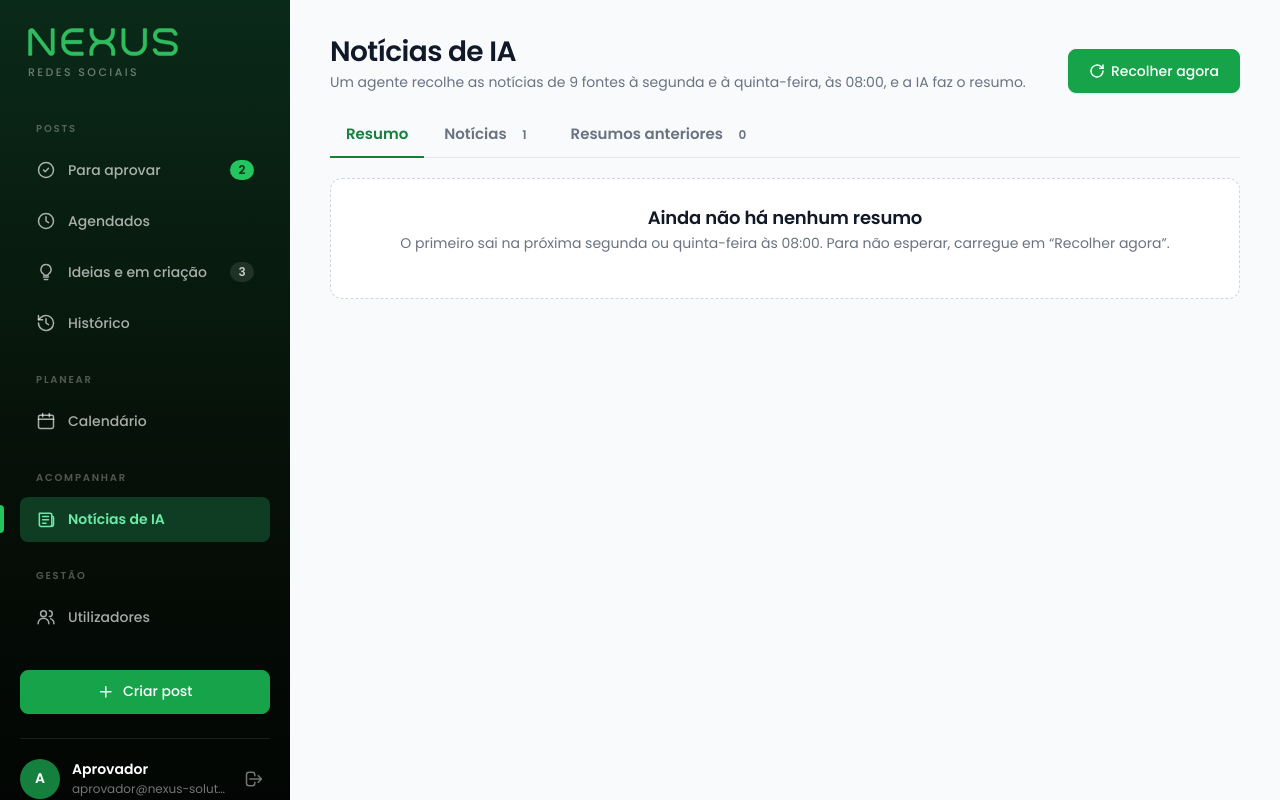
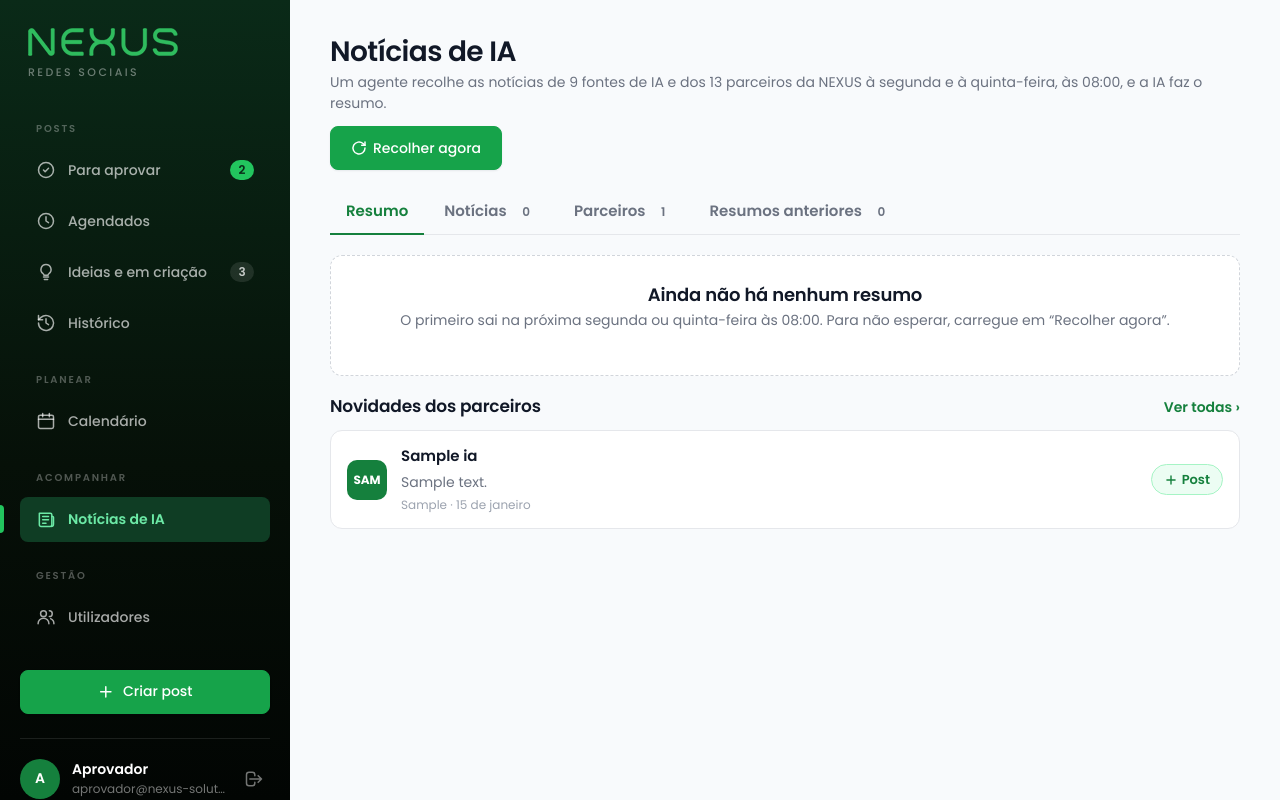
Before and after one commit to Nexus-Developer1/Nexus-Redes-Sociais, a Laravel app: page /noticias-ia in a window 1280 px wide. Run offline with Laravel 12, Linux system fonts and the light colour scheme; a user stored in the database is signed in; data comes from the database, SQL or seed files in the repository; tables that the repository leaves empty hold one stand-in row (values such as "Sample post").

Commit message:
Notícias de IA: separador com as notícias dos parceiros da NEXUS
As 13 marcas parceiras (AMD, Intel, NVIDIA, Supermicro, Micron, Microsoft,
VMware, DataCore, Open-E, Altaro, Riello UPS, Netgear, Ubiquiti) passam a ter
as notícias recolhidas com as outras, num separador "Parceiros" com filtro por
marca, logótipos e "Post" em cada notícia. No Resumo, a faixa "Novidades dos
parceiros". Não entram no resumo da IA. As marcas sem RSS vão pelo Google
Notícias.

Co-Authored-By: Claude Opus 5.5 <noreply@anthropic.com>

```diff
--- a/painel-laravel/app/Http/Controllers/NoticiasIaController.php
+++ b/painel-laravel/app/Http/Controllers/NoticiasIaController.php
@@ -11,12 +11,12 @@ use Illuminate\Support\Facades\Cache;
 use Illuminate\View\View;
 
 /**
- * Página "Notícias de IA", em três separadores: o resumo (o último ou um anterior), todas as notícias recolhidas
- * (com filtro por fonte) e os resumos anteriores.
+ * Página "Notícias de IA", em quatro separadores: o resumo (o último ou um anterior), todas as notícias de IA recolhidas
+ * (com filtro por fonte), as notícias dos parceiros tecnológicos da NEXUS (com filtro por marca) e os resumos anteriores.
  */
 class NoticiasIaController extends Controller
 {
-    public const SEPARADORES = ['resumo', 'noticias', 'anteriores'];
+    public const SEPARADORES = ['resumo', 'noticias', 'parceiros', 'anteriores'];
 
     public function index(Request $request): View
     {
@@ -24,17 +24,30 @@ class NoticiasIaController extends Controller
         $resumos = ResumoIa::latest('fim')->limit(30)->get(['id', 'inicio', 'fim', 'conteudo', 'n_noticias', 'created_at']);
         $resumo = $request->filled('resumo') ? ResumoIa::find((int) $request->query('resumo')) : $resumos->first();
 
-        $porFonte = NoticiaIa::selectRaw('fonte, count(*) as n')->groupBy('fonte')->orderBy('fonte')->pluck('n', 'fonte');
+        $porFonte = NoticiaIa::deIa()->selectRaw('fonte, count(*) as n')->groupBy('fonte')->orderBy('fonte')->pluck('n', 'fonte');
         $fonte = $porFonte->has($request->query('fonte')) ? $request->query('fonte') : null;
         $procura = mb_substr(trim((string) $request->query('q')), 0, 80);
         $noticias = $ver === 'noticias'
-            ? NoticiaIa::when($fonte, fn ($q) => $q->where('fonte', $fonte))
+            ? NoticiaIa::deIa()->when($fonte, fn ($q) => $q->where('fonte', $fonte))
                 ->when($procura !== '', fn ($q) => $q->where(fn ($q) => $q->where('titulo', 'like', '%'.$procura.'%')
                     ->orWhere('descricao', 'like', '%'.$procura.'%')))
                 ->orderByDesc('publicada_em')->simplePaginate(40)->withQueryString()
             : collect();
 
         $noticiasDoResumo = $resumo?->noticias() ?? collect();
+
+        // Parceiros: as marcas da configuração (pela ordem de lá, mesmo sem notícias) e o número de notícias de cada uma
+        $contagem = NoticiaIa::deParceiros()->selectRaw('fonte, count(*) as n')->groupBy('fonte')->pluck('n', 'fonte');
+        $marcas = collect(array_keys((array) config('ia.fontes_parceiros')))->mapWithKeys(fn ($m) => [$m => (int) ($contagem[$m] ?? 0)]);
+        $marca = $marcas->has($request->query('marca')) ? $request->query('marca') : null;
+        $parceiros = $ver === 'parceiros'
+            ? NoticiaIa::deParceiros()->when($marca, fn ($q) => $q->where('fonte', $marca))
+                ->orderByDesc('publicada_em')->simplePaginate(30)->withQueryString()
+            : collect();
+        // no resumo: a novidade mais recente de cada parceiro (até 6 marcas), numa faixa
+        $novidades = $ver === 'resumo'
+            ? NoticiaIa::deParceiros()->orderByDesc('publicada_em')->limit(60)->get()->unique('fonte')->take(6)->values()
+            : collect();
 
         return view('painel.noticias', [
             'ver' => $ver,
@@ -48,6 +61,11 @@ class NoticiasIaController extends Controller
             'procura' => $procura,
             'totalNoticias' => $porFonte->sum(),
             'fontes' => count((array) config('ia.fontes_noticias')),
+            'marcas' => $marcas,
+            'marca' => $marca,
+            'parceiros' => $parceiros,
+            'totalParceiros' => $contagem->sum(),
+            'novidades' => $novidades,
             'aTrabalhar' => Cache::has(NoticiasIaCommand::A_TRABALHAR) || Cache::has(NoticiasIaCommand::PEDIDO),
         ]);
     }
--- a/painel-laravel/app/Models/NoticiaIa.php
+++ b/painel-laravel/app/Models/NoticiaIa.php
@@ -4,15 +4,28 @@ namespace App\Models;
 
 use Illuminate\Database\Eloquent\Model;
 
-/** Uma notícia sobre IA recolhida de um feed (RSS/Atom). O texto vem de fora: só se mostra como texto. */
+/**
+ * Uma notícia recolhida de um feed (RSS/Atom): de IA ou de um parceiro tecnológico da NEXUS (`parceiro`, e então
+ * `fonte` = a marca). O texto vem de fora: só se mostra como texto.
+ */
 class NoticiaIa extends Model
 {
     protected $table = 'noticias_ia';
 
-    protected $fillable = ['fonte', 'titulo', 'link', 'descricao', 'publicada_em'];
+    protected $fillable = ['fonte', 'titulo', 'link', 'descricao', 'publicada_em', 'parceiro'];
 
     protected function casts(): array
     {
-        return ['publicada_em' => 'datetime'];
+        return ['publicada_em' => 'datetime', 'parceiro' => 'boolean'];
+    }
+
+    public function scopeDeIa($q)
+    {
+        return $q->where('parceiro', false);
+    }
+
+    public function scopeDeParceiros($q)
+    {
+        return $q->where('parceiro', true);
     }
 }
--- a/painel-laravel/config/ia.php
+++ b/painel-laravel/config/ia.php
@@ -36,4 +36,26 @@ return [
         'The Verge' => 'https://www.theverge.com/rss/ai-artificial-intelligence/index.xml',
         'MIT Technology Review' => 'https://www.technologyreview.com/topic/artificial-intelligence/feed',
     ],
+
+    // Parceiros tecnológicos da NEXUS (separador "Parceiros" da mesma página): marca => feed. Testados a 24 nov.
+    // Intel, Netgear, Ubiquiti e Micron não têm RSS que funcione (a Intel recusa pedidos automáticos): vão pelo
+    // Google Notícias (Intel, Micron e Ubiquiti só com páginas do site oficial). A Altaro é da Hornetsecurity (o blog passou para lá).
+    'fontes_parceiros' => [
+        'AMD' => 'https://ir.amd.com/news-events/press-releases/rss',
+        'Intel' => 'https://news.google.com/rss/search?hl=en-US&gl=US&ceid=US:en&q=site:intel.com+newsroom+when:30d',
+        'NVIDIA' => 'https://nvidianews.nvidia.com/releases.xml',
+        'Supermicro' => 'https://ir.supermicro.com/rss/pressrelease.aspx',
+        // Micron: só os comunicados oficiais (o site todo traz ofertas de emprego)
+        'Micron' => 'https://news.google.com/rss/search?hl=en-US&gl=US&ceid=US:en&q=site:investors.micron.com+when:30d',
+        'Microsoft' => 'https://blogs.microsoft.com/feed/',
+        'VMware' => 'https://blogs.vmware.com/feed',
+        'DataCore' => 'https://www.datacore.com/feed/',
+        'Open-E' => 'https://www.open-e.com/blog/feed/',
+        'Altaro' => 'https://www.hornetsecurity.com/en/feed/',
+        'Riello UPS' => 'https://www.riello-ups.com/feed/',
+        // Netgear: o site só dá páginas de produto, por isso vão as notícias de lançamentos (de outros sites)
+        'Netgear' => 'https://news.google.com/rss/search?hl=en-US&gl=US&ceid=US:en&q=NETGEAR+(launches+OR+introduces+OR+unveils)+when:30d',
+        // Ubiquiti: o blog oficial e as versões de software / avisos de segurança (sem o fórum)
+        'Ubiquiti' => 'https://news.google.com/rss/search?hl=en-US&gl=US&ceid=US:en&q=site:blog.ui.com+OR+site:community.ui.com/releases+when:30d',
+    ],
 ];
--- a/painel-laravel/public/css/painel.css
+++ b/painel-laravel/public/css/painel.css
@@ -837,3 +837,22 @@ a.resumo-item:hover { border-color: var(--verde-300); color: inherit; }
 .pedido-ia-texto b { font-weight: 600; color: var(--texto-forte); }
 .pedido-ia-texto small { font-size: .8125rem; color: var(--texto-fraco); }
 .pedido-ia-erro { margin-top: 4px; font-size: .8125rem; color: var(--perigo-600); }
+
+/* Notícias de IA → "Parceiros": uma etiqueta por marca (com o logótipo) e cada notícia com "Post" à direita */
+.marcas-filtro { display: flex; flex-wrap: wrap; gap: 8px; }
+.marcas-filtro a { display: inline-flex; align-items: center; gap: 6px; padding: 6px 12px; border-radius: 999px; border: 1px solid var(--borda);
+  background: var(--superficie); color: var(--texto-medio); font-size: .875rem; font-weight: 600; text-decoration: none; }
+.marcas-filtro a:hover { border-color: var(--verde-200); color: var(--texto-forte); }
+.marcas-filtro a[aria-current] { border-color: var(--verde-600); background: var(--verde-50); color: var(--verde-600); }
+.marcas-filtro img { border-radius: 4px; object-fit: contain; }
+.marcas-filtro a span { padding: 0 6px; border-radius: 999px; background: var(--fundo); font-size: .75rem; color: var(--texto-medio); }
+.noticia-parceiro { align-items: center; }
+.noticia-parceiro .noticia-texto { flex: 1; }
+.noticia-parceiro .noticia-texto a { text-decoration: none; }
+.noticia-parceiro .noticia-texto a:hover b { color: var(--verde-600); text-decoration: underline; }
+.noticia-parceiro:hover .noticia-texto b { color: var(--texto-forte); }
+.noticia-parceiro form { flex: none; margin: 0; }
+.novidades-parceiros { display: flex; flex-direction: column; gap: 12px; }
+.novidades-topo { display: flex; align-items: baseline; justify-content: space-between; gap: 12px; }
+.novidades-topo h3 { margin: 0; font-size: 1.0625rem; }
+.novidades-topo a { font-size: .875rem; font-weight: 600; color: var(--verde-600); text-decoration: none; }
--- /dev/null
+++ b/painel-laravel/resources/views/painel/noticia-parceiro.blade.php
@@ -0,0 +1,20 @@
+{{-- Uma notícia de um parceiro tecnológico (separador "Parceiros" das Notícias de IA): ligação para a fonte e
+     "Pedir um post" (um pedido normal à IA: fica em "Para aprovar", nada sai sem aprovação). O texto vem de fora: só como texto. --}}
+<article class="noticia-cartao noticia-parceiro">
+    @if ($u = $logo($n->fonte))
+        <img class="noticia-logo" src="{{ $u }}" alt="" width="40" height="40" loading="lazy">
+    @else
+        <span class="noticia-logo noticia-iniciais" aria-hidden="true">{{ mb_strtoupper(mb_substr($n->fonte, 0, 3)) }}</span>
+    @endif
+    <span class="noticia-texto">
+        <a href="{{ $n->link }}" target="_blank" rel="noopener noreferrer"><b>{{ $n->titulo }}</b></a>
+        @if ($n->descricao)<span class="noticia-desc">{{ $n->descricao }}</span>@endif
+        <small>{{ $n->fonte }}{{ $n->publicada_em ? ' · '.$dia($n->publicada_em) : '' }}</small>
+    </span>
+    <form method="POST" action="{{ route('requests.store') }}" data-a-enviar="A pedir…">
+        @csrf
+        <input type="hidden" name="topic" value="{{ $tema('Post sobre uma novidade do nosso parceiro '.$n->fonte.' (a NEXUS vende e instala as soluções desta marca): '.$n->titulo.'. '.$n->descricao) }}">
+        <input type="hidden" name="formato" value="imagem">
+        <button type="submit" class="btn-post" title="Pedir à IA um post sobre esta novidade">{!! $maisIcone !!} Post</button>
+    </form>
+</article>
--- a/painel-laravel/resources/views/painel/noticias.blade.php
+++ b/painel-laravel/resources/views/painel/noticias.blade.php
@@ -17,7 +17,7 @@
 @endphp
 
 <div class="pagina">
-    <x-cabecalho titulo="Notícias de IA" :sub="'Um agente recolhe as notícias de '.$fontes.' fontes à segunda e à quinta-feira, às 08:00, e a IA faz o resumo.'">
+    <x-cabecalho titulo="Notícias de IA" :sub="'Um agente recolhe as notícias de '.$fontes.' fontes de IA e dos '.$marcas->count().' parceiros da NEXUS à segunda e à quinta-feira, às 08:00, e a IA faz o resumo.'">
         <form method="POST" action="{{ route('noticias.recolher') }}" data-a-enviar="A pedir…">
             @csrf
             <button type="submit" class="btn btn-principal" @disabled($aTrabalhar)>
@@ -39,6 +39,7 @@
     <nav class="separadores" aria-label="Notícias de IA">
         <a href="{{ route('noticias', array_filter(['resumo' => request('resumo')])) }}" @if ($ver === 'resumo') aria-current="page" @endif>Resumo</a>
         <a href="{{ route('noticias', ['ver' => 'noticias']) }}" @if ($ver === 'noticias') aria-current="page" @endif>Notícias <span>{{ $totalNoticias }}</span></a>
+        <a href="{{ route('noticias', ['ver' => 'parceiros']) }}" @if ($ver === 'parceiros') aria-current="page" @endif>Parceiros <span>{{ $totalParceiros }}</span></a>
         <a href="{{ route('noticias', ['ver' => 'anteriores']) }}" @if ($ver === 'anteriores') aria-current="page" @endif>Resumos anteriores <span>{{ $resumos->count() }}</span></a>
     </nav>
 
@@ -140,6 +141,21 @@
             <p class="resumo-ia-nota">Resumo feito pela IA a partir dos títulos e descrições das notícias: confirme na fonte antes de usar um número ou um dado.</p>
         @endif
 
+        @if ($novidades->isNotEmpty())
+            {{-- As novidades mais recentes dos parceiros (o resumo da IA é só das notícias de IA) --}}
+            <section class="novidades-parceiros">
+                <div class="novidades-topo">
+                    <h3>Novidades dos parceiros</h3>
+                    <a href="{{ route('noticias', ['ver' => 'parceiros']) }}">Ver todas ›</a>
+                </div>
+                <div class="noticias-cartoes">
+                    @foreach ($novidades as $n)
+                        @include('painel.noticia-parceiro')
+                    @endforeach
+                </div>
+            </section>
+        @endif
+
     @elseif ($ver === 'noticias')
         {{-- Barra: fonte e pesquisa (em vez de 10 etiquetas em duas filas) --}}
         <form method="GET" action="{{ route('noticias') }}" class="noticias-barra" data-filtro-noticias>
@@ -208,6 +224,39 @@
         });
         </script>
 
+    @elseif ($ver === 'parceiros')
+        {{-- Parceiros tecnológicos da NEXUS: uma etiqueta por marca (com o logótipo) para filtrar --}}
+        <nav class="marcas-filtro" aria-label="Marcas">
+            <a href="{{ route('noticias', ['ver' => 'parceiros']) }}" @if (! $marca) aria-current="true" @endif>Todas <span>{{ $totalParceiros }}</span></a>
+            @foreach ($marcas as $nome => $num)
+                <a href="{{ route('noticias', ['ver' => 'parceiros', 'marca' => $nome]) }}" @if ($marca === $nome) aria-current="true" @endif>
+                    @if ($u = $logo($nome))<img src="{{ $u }}" alt="" width="18" height="18">@endif
+                    {{ $nome }} <span>{{ $num }}</span>
+                </a>
+            @endforeach
+        </nav>
+
+        @if ($parceiros->isEmpty())
+            <div class="vazio">
+                <h2>{{ $marca ? 'Sem novidades de '.$marca.' no último mês' : 'Ainda não há notícias dos parceiros' }}</h2>
+                <p>{{ $marca ? 'Algumas marcas publicam pouco. Veja as outras.' : 'Carregue em “Recolher agora”.' }}</p>
+            </div>
+        @else
+            <div class="noticias-cartoes">
+                @foreach ($parceiros as $n)
+                    @include('painel.noticia-parceiro')
+                @endforeach
+            </div>
+            @if ($parceiros->previousPageUrl() || $parceiros->nextPageUrl())
+                <nav class="paginas" aria-label="Páginas">
+                    @if ($parceiros->previousPageUrl())<a class="btn" href="{{ $parceiros->previousPageUrl() }}">‹ Mais recentes</a>@endif
+                    <span>Página {{ $parceiros->currentPage() }}</span>
+                    @if ($parceiros->nextPageUrl())<a class="btn" href="{{ $parceiros->nextPageUrl() }}">Mais antigas ›</a>@endif
+                </nav>
+            @endif
+        @endif
+        <p class="resumo-ia-nota">Notícias dos sites oficiais das marcas (Intel, Netgear, Ubiquiti e Micron chegam pelo Google Notícias). Recolhidas com o resto, à segunda e à quinta-feira; entram as do último mês.</p>
+
     @else
         {{-- Resumos anteriores --}}
         @if ($resumos->isEmpty())
```
Also changed, not shown: CLAUDE.md (+7 -0 lines), painel-laravel/app/Services/NoticiasIa.php (+35 -8 lines), painel-laravel/tests/Feature/NoticiasIaTest.php (+38 -1 lines), painel-laravel/database/migrations/2026_11_24_000004_noticias_parceiros.php (added), painel-laravel/public/img/fontes/altaro.png (added), painel-laravel/public/img/fontes/datacore.png (added), painel-laravel/public/img/fontes/intel.png (added), painel-laravel/public/img/fontes/micron.png (added), painel-laravel/public/img/fontes/netgear.png (added), painel-laravel/public/img/fontes/open-e.png (added), painel-laravel/public/img/fontes/riello-ups.png (added), painel-laravel/public/img/fontes/ubiquiti.png (added), painel-laravel/public/img/fontes/vmware.png (added).
